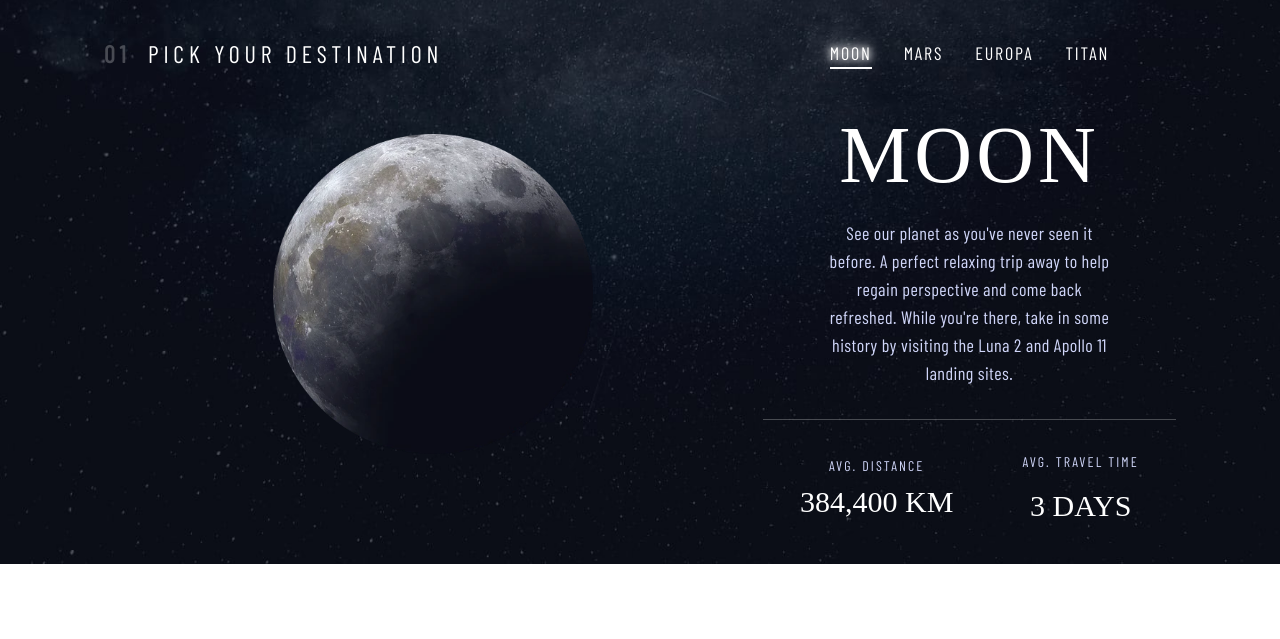
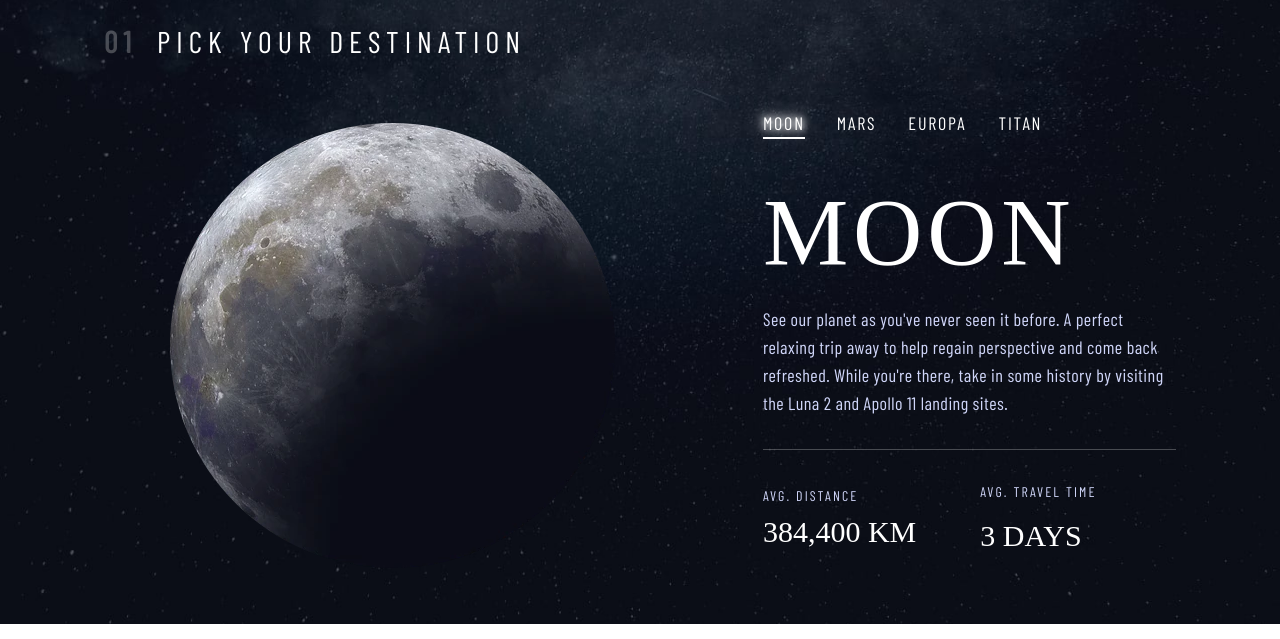
Before and after one commit to AymenDiabi/space-website, a website built with Vite: page destination.html in a window 1280 px wide. Shown: the part 161-800 px from the top of the page. Built offline with nearby package versions, Linux system fonts and the light colour scheme; a web font is replaced by a local one.

Commit message:
Moon done

```diff
--- a/destination.html
+++ b/destination.html
@@ -88,23 +88,23 @@
       </nav>
       <!-- Destination Container -->
       <div
-        class="container h-full flex flex-col  justify-center items-center max-w-6xl mt-10 sm:mt-24 px-10 pt-8 pb-10 lg:mt-10 mx-auto space-y-4 md:space-y-10 lg:flex-row lg:py-10 lg:justify-between">
+        class="container h-full flex flex-col  justify-center items-center max-w-6xl mt-10 sm:mt-24 px-10 pt-8 pb-10 lg:mt-20 mx-auto space-y-4 md:space-y-10 lg:flex-row lg:py-14 lg:justify- ">
         <!-- Destination Content -->
         <div class="flex flex-col gap-8 justify-center w-full items-center  md:gap-16">
-          <h4 class="text-white uppercase tracking-[0.15em] md:text-2xl md:tracking-[0.20em] md:self-start"><span
+          <h4 class="text-white uppercase tracking-[0.15em] md:text-2xl md:tracking-[0.20em] md:self-start lg:text-3xl"><span
               class="font-bold opacity-25 pr-2 tracking-[0.15em] md:tracking-[0.20em]">01</span> Pick your destination</h4>
-          <div class="">
-            <img class="w-52 md:w-80" src="../assets/destination/image-moon.webp" alt="image-moon">
+          <div class="lg-self-start w-4/5">
+            <img class="w-52 md:w-80 lg:w-[27.8rem]" src="../assets/destination/image-moon.webp" alt="image-moon">
           </div>
         </div>
         <!-- Info Box -->
         <div class="flex flex-col justify-center">
           <!-- Planets Box -->
           <div
-            class="relative flex font-sans items-center justify-center gap-6 md:gap-8 py-8 md:mb-4">
+            class="relative flex font-sans items-center justify-center gap-6 md:gap-8 py-8 md:mb-4 lg:justify-start">
             <!-- Planets Links -->
             <div class="group relative cursor-pointer flex flex-col space-y-7 neon duration-200 active-neon">
-              <p class="uppercase text-white tracking-widest md:text-lg">Moon</p>
+              <p class="uppercase text-white tracking-widest md:text-lg ">Moon</p>
               <div class="absolute w-full h-[2px] bg-white duration-200 "></div>
             </div>
             <div class="group relative cursor-pointer flex flex-col justify-between space-y-7 z-10 neon duration-200">
@@ -121,10 +121,10 @@
             </div>
           </div>
           <!-- Description Box -->
-          <div class="flex flex-col justify-center gap-4 max-w-md md:max-w-2xl md:gap-6">
+          <div class="flex flex-col justify-center gap-4 max-w-md md:max-w-2xl md:gap-6 lg:justify-start">
             <!-- Description Content -->
-            <h2 class="text-6xl font-serif text-white uppercase tracking-wider text-center md:text-[5rem]">Moon</h2>
-            <p class="text-lightBlue text-lg text-center tracking-wide font-light leading-7 px-6 md:px-16">
+            <h2 class="text-6xl font-serif text-white uppercase tracking-wider text-center md:text-[5rem] lg:text-left lg:text-8xl">Moon</h2>
+            <p class="text-lightBlue text-lg text-center tracking-wide font-light leading-7 px-6 md:px-16 lg:text-left lg:px-0">
               See our planet as you've never seen it before. A perfect relaxing trip away to help regain perspective and
               come back refreshed. While you're there, take in some history by visiting the Luna 2 and Apollo 11 landing
               sites.
@@ -133,8 +133,8 @@
           <!-- Divider -->
           <div class="h-[1px] w-full mx-auto bg-white opacity-25 my-8"></div>
           <!-- Distance & Duration -->
-          <div class="flex flex-col items-center justify-between gap-8 md:flex-row md:justify-evenly">
-            <div class="flex flex-col justify-center items-center gap-2">
+          <div class="flex flex-col items-center justify-between gap-8 md:flex-row md:justify-evenly lg:justify-start lg:gap-16">
+            <div class="flex flex-col justify-center items-center gap-2 lg:items-start">
               <p class="text-lightBlue text-sm uppercase tracking-[0.15em] text-center">
                 Avg. Distance
               </p>
@@ -142,7 +142,7 @@
                 384,400 KM
               </h3>
             </div>
-            <div class="flex flex-col justify-center items-center gap-4">
+            <div class="flex flex-col justify-center items-center gap-4 lg:items-start">
               <p class="text-lightBlue text-sm uppercase tracking-[0.15em] text-center">
                 Avg. Travel Time
               </p>
```
Also changed, not shown: index.html (+1 -1 lines), css/style.css.
